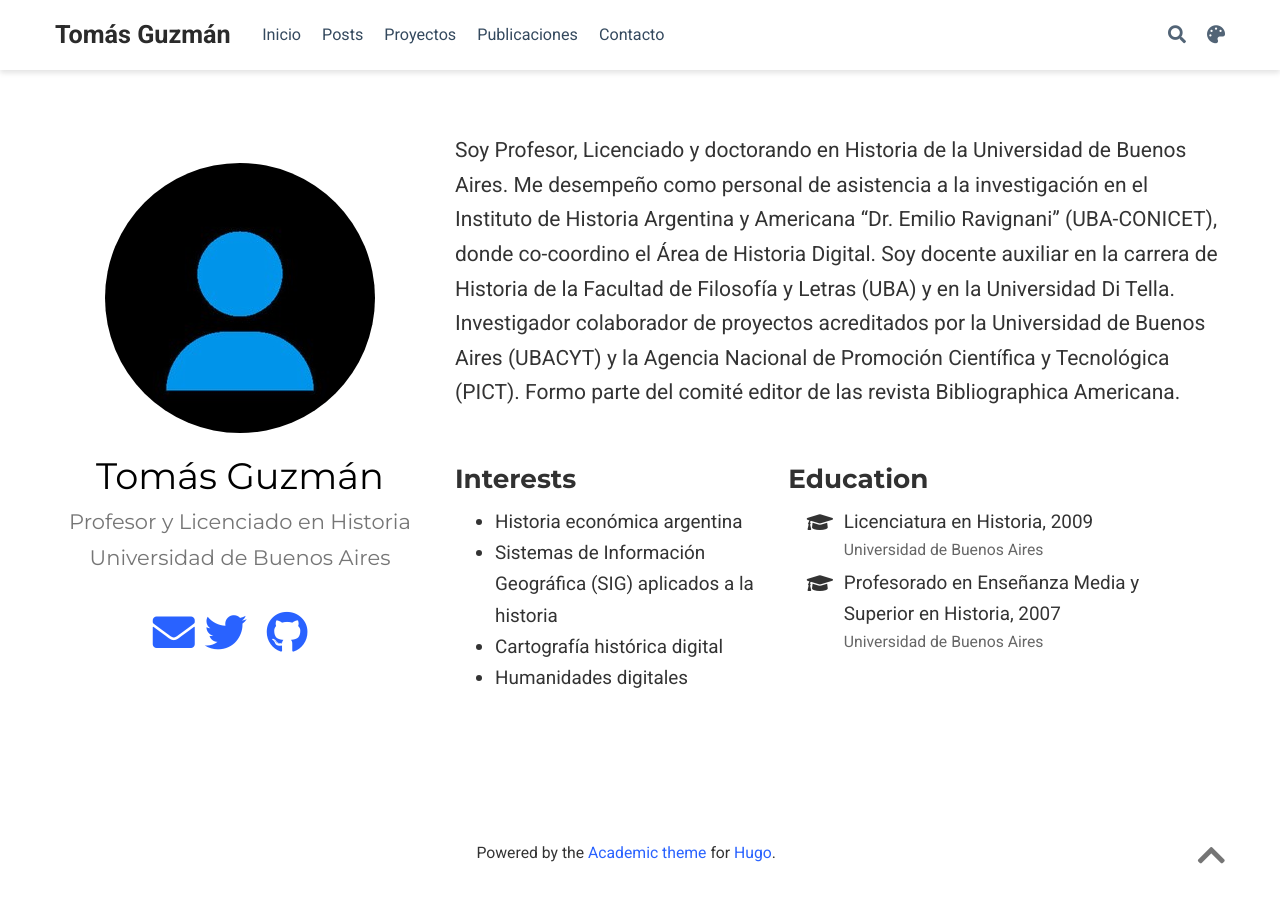
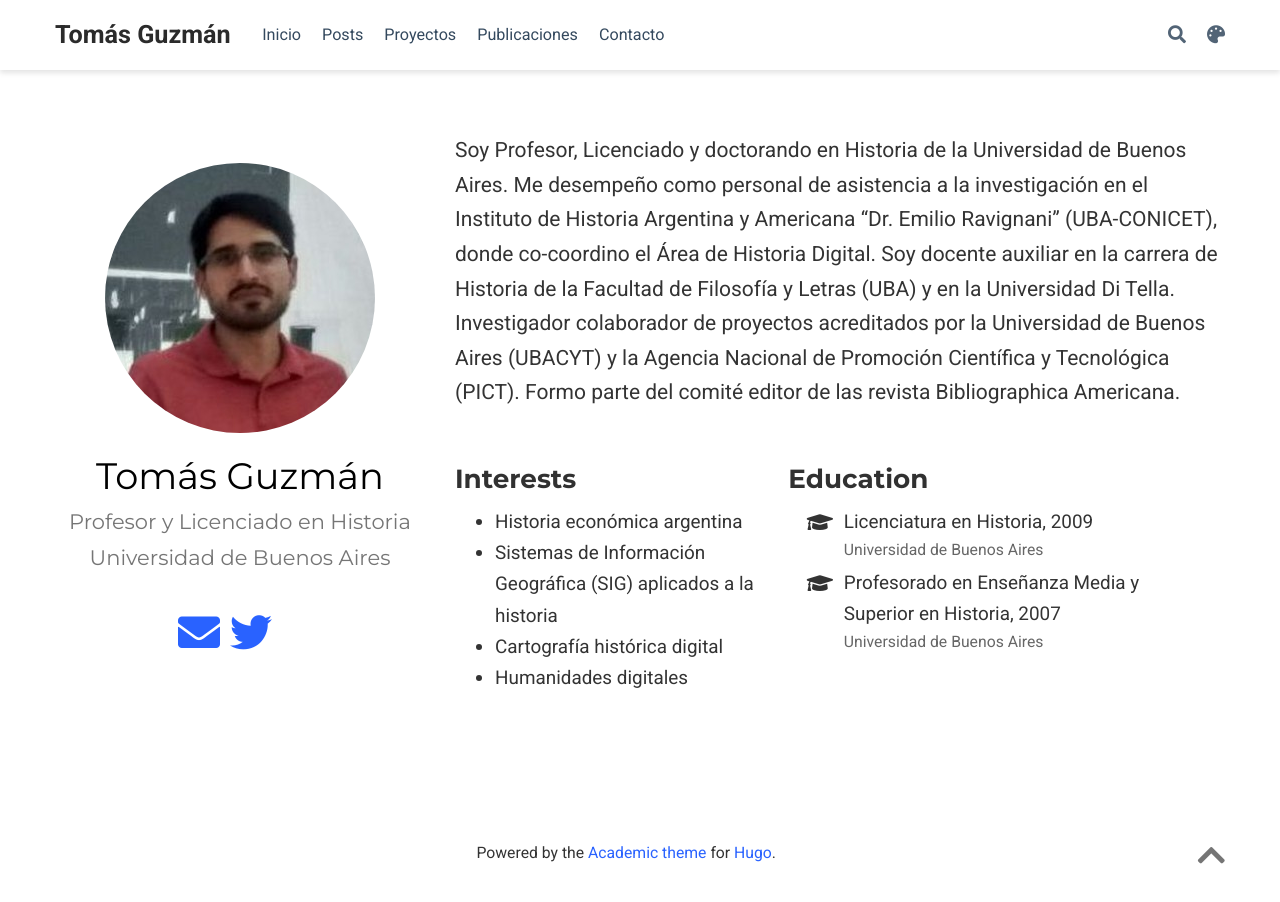
Before and after one commit to tguzmanv/tguzmanv, a plain HTML site: page author/tomas-guzman/index.html in a window 1280 px wide. Drawn offline with nearby package versions, Linux system fonts and the light colour scheme; some packages are replaced by stand-ins of ours; some icons are missing.

Commit message:
build website 10

```diff
--- a/author/tomas-guzman/index.html
+++ b/author/tomas-guzman/index.html
@@ -240,8 +240,8 @@
   <meta property="og:site_name" content="Tomás Guzmán">
   <meta property="og:url" content="/author/tomas-guzman/">
   <meta property="og:title" content="Tomás Guzmán | Tomás Guzmán">
-  <meta property="og:description" content="Profesor y Licenciado en Historia"><meta property="og:image" content="/author/tomas-guzman/avatar_hu52a603635ecebd45650b162dadabb4e5_12861_270x270_fill_q90_lanczos_center.jpg">
-  <meta property="twitter:image" content="/author/tomas-guzman/avatar_hu52a603635ecebd45650b162dadabb4e5_12861_270x270_fill_q90_lanczos_center.jpg"><meta property="og:locale" content="en-us">
+  <meta property="og:description" content="Profesor y Licenciado en Historia"><meta property="og:image" content="/author/tomas-guzman/avatar_hu315bc19da4b8b78768662ee93aef1796_11102_270x270_fill_q90_lanczos_center.jpg">
+  <meta property="twitter:image" content="/author/tomas-guzman/avatar_hu315bc19da4b8b78768662ee93aef1796_11102_270x270_fill_q90_lanczos_center.jpg"><meta property="og:locale" content="en-us">
 
 
 
@@ -555,7 +555,7 @@
 
 
 
-      <img class="avatar avatar-circle" src="/author/tomas-guzman/avatar_hu52a603635ecebd45650b162dadabb4e5_12861_270x270_fill_q90_lanczos_center.jpg" alt="Tomás Guzmán">
+      <img class="avatar avatar-circle" src="/author/tomas-guzman/avatar_hu315bc19da4b8b78768662ee93aef1796_11102_270x270_fill_q90_lanczos_center.jpg" alt="Tomás Guzmán">
 
 
       <div class="portrait-title">
@@ -617,23 +617,6 @@
         <li>
           <a href="https://scholar.google.com/citations?user=AJIw9AUAAAAJ" target="_blank" rel="noopener">
             <i class="ai ai-google-scholar big-icon"></i>
-          </a>
-        </li>
-
-
-
-
-
-
-
-
-
-
-
-
-        <li>
-          <a href="https://github.com/gcushen" target="_blank" rel="noopener">
-            <i class="fab fa-github big-icon"></i>
           </a>
         </li>
 
```
Also changed, not shown: author/tomas-guzman/index.xml (+1 -1 lines), index.html (+1 -18 lines), author/tomas-guzman/avatar.jpg, author/tomas-guzman/avatar_.jpg (added), author/tomas-guzman/avatar_hu315bc19da4b8b78768662ee93aef1796_11102_270x270_fill_q90_lanczos_center.jpg (added).
